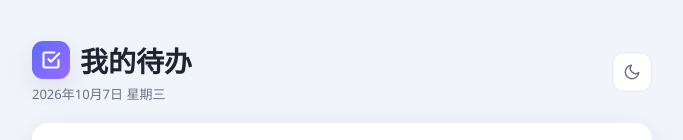
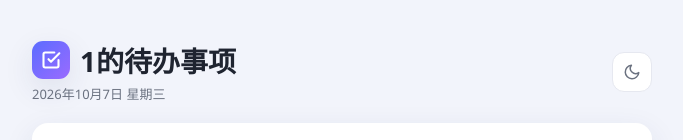
Before and after one commit to Linyilin329/Todolist, a plain HTML site: page index.html in a window 1280 px wide. Shown: the top 140 px of the page, without its empty margins (298-981 px from the left). Drawn offline with Linux system fonts and the light colour scheme.

Commit message:
Update index.html
1的待办事项

```diff
--- a/index.html
+++ b/index.html
@@ -3,7 +3,7 @@
 <head>
 <meta charset="UTF-8">
 <meta name="viewport" content="width=device-width, initial-scale=1.0">
-<title>待办事项 · Todo List</title>
+<title>1的待办事项</title>
 <style>
   :root {
     --bg: #f2f4fb;
@@ -322,7 +322,7 @@
         <span class="logo">
           <svg width="20" height="20" viewBox="0 0 24 24" fill="none" stroke="currentColor" stroke-width="2.5" stroke-linecap="round" stroke-linejoin="round"><path d="M9 11l3 3L22 4"/><path d="M21 12v7a2 2 0 0 1-2 2H5a2 2 0 0 1-2-2V5a2 2 0 0 1 2-2h11"/></svg>
         </span>
-        我的待办
+        1的待办事项
       </h1>
       <div class="date" id="today"></div>
     </div>
```
